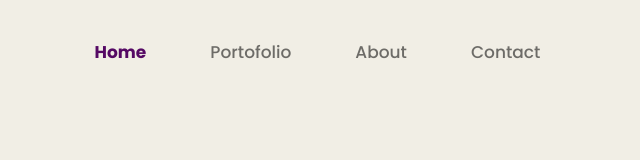
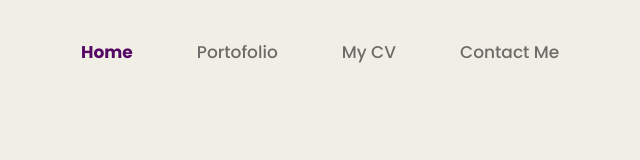
Before and after one commit to safaauliyaa/Portofolio-web, a plain HTML site: page index.html in a window 1280 px wide. Shown: the whole page, without its empty margins (343-983 px from the left). Drawn offline with nearby package versions, Linux system fonts and the light colour scheme.

Commit message:
nav updated
add images source

```diff
--- a/css/style.css
+++ b/css/style.css
@@ -22,6 +22,10 @@ body{
     }
   }
 
+.nav-link{
+  white-space: nowrap;
+}
+
 .nav-link.active{
     color: var(--secondaryColor) !important;
     font-weight: bolder;
--- a/index.html
+++ b/index.html
@@ -31,8 +31,8 @@
               <div class="navbar-nav">
                 <a class="nav-link active me-5" aria-current="page" href="#">Home</a>
                 <a class="nav-link me-5" href="#">Portofolio</a>
-                <a class="nav-link me-5" href="#">About</a>
-                <a class="nav-link me-5" href="#">Contact</a>
+                <a class="nav-link me-5" href="#">My CV</a>
+                <a class="nav-link me-5" href="#">Contact Me</a>
               </div>
             </div>
           </div>
```
Also changed, not shown: img/safa-round.png (added), 1 other file.
